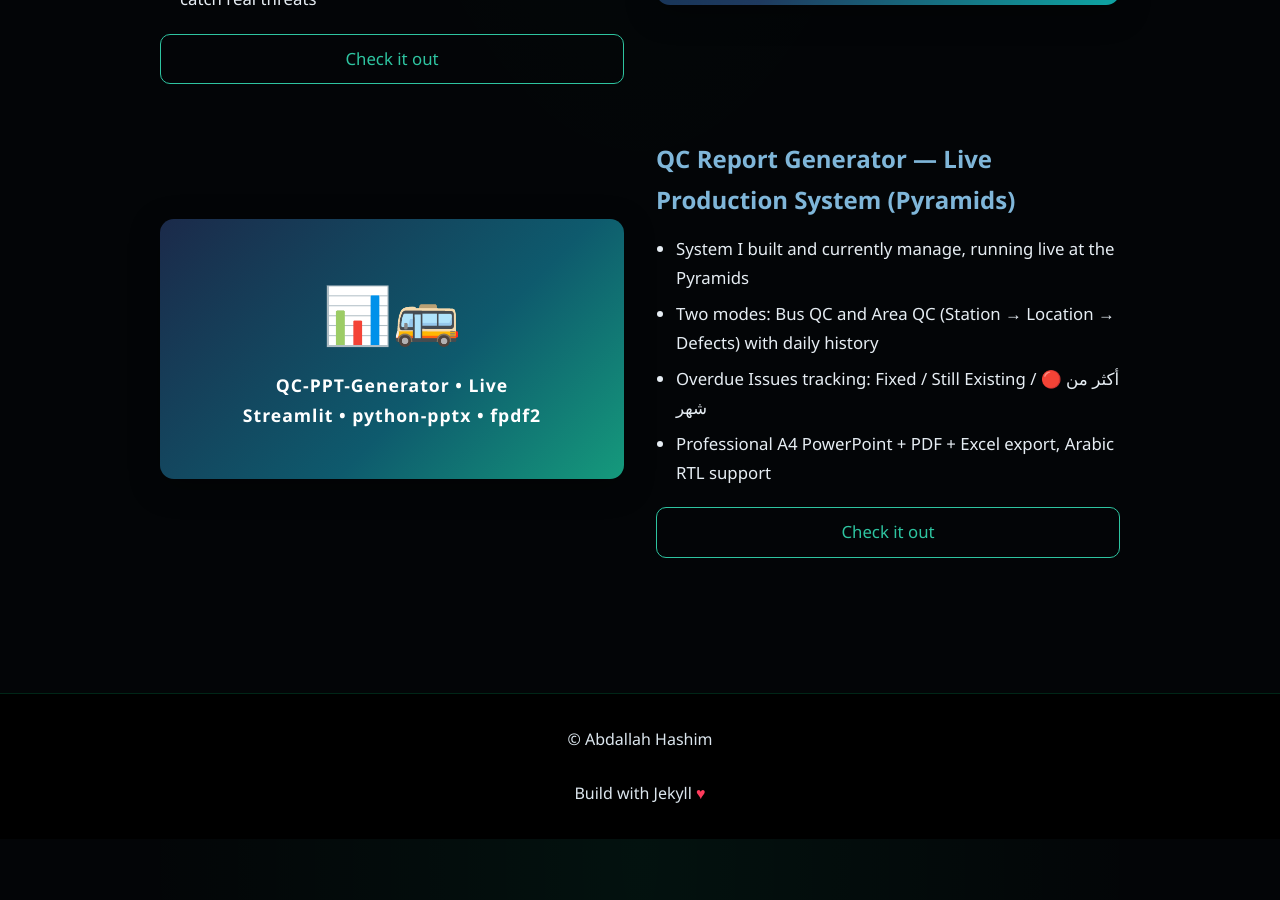
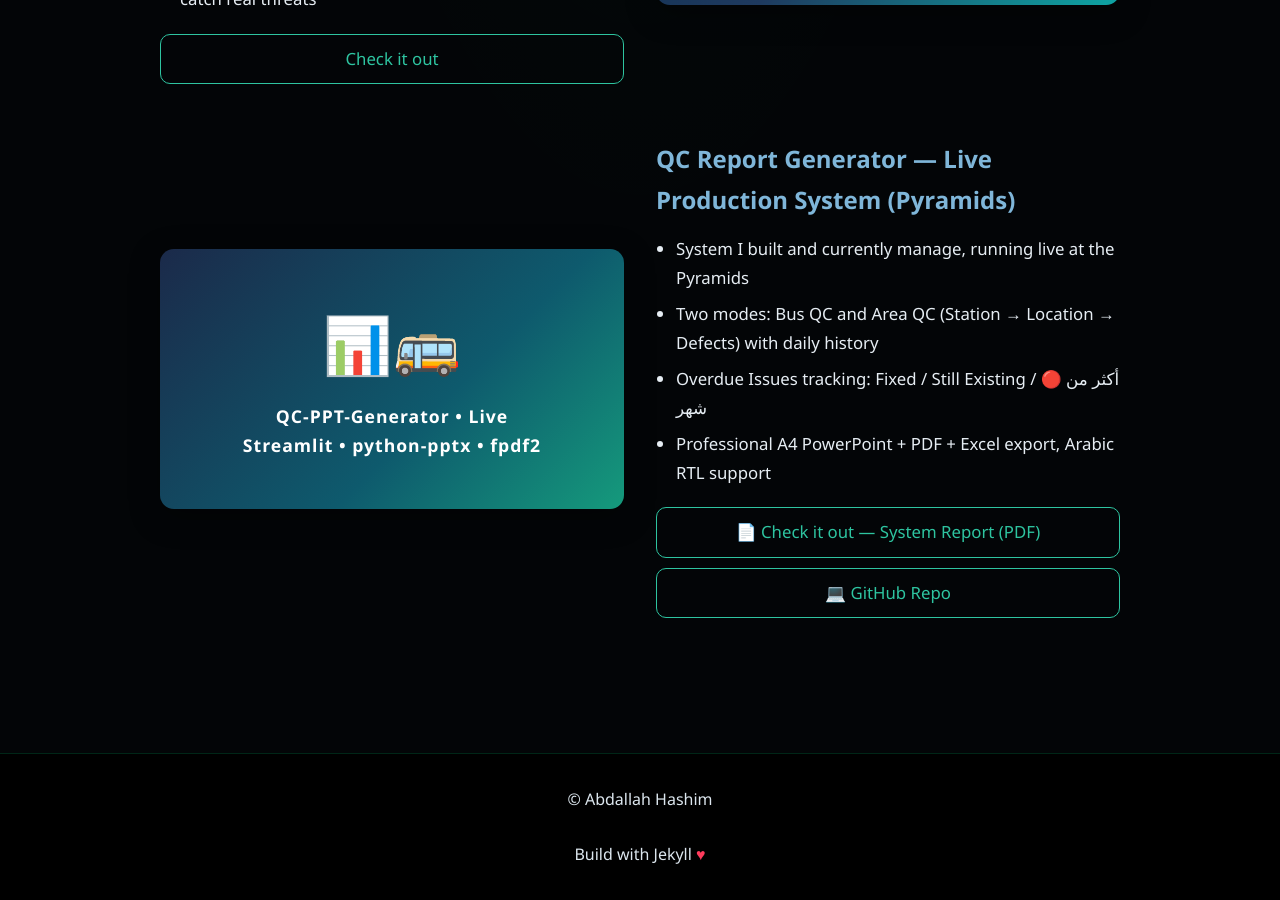
Before and after one commit to abdallahhashim/abdallahhashim.github.io, a Jekyll site: the page built from index.html, in a window 1280 px wide and 900 px high, scrolled down 1891 px. Built offline with Jekyll 4.4.1, drawn with Linux system fonts in a browser that asks for light colours; before the commit the page ends 2730 px from its top, so only the background shows below that.

Commit message:
QC Check it out opens system report PDF

```diff
--- a/_includes/portfolio.html
+++ b/_includes/portfolio.html
@@ -87,7 +87,8 @@
         <li>Overdue Issues tracking: Fixed / Still Existing / 🔴 أكثر من شهر</li>
         <li>Professional A4 PowerPoint + PDF + Excel export, Arabic RTL support</li>
       </ul>
-      <a class="btn" href="https://github.com/{{ site.author.github | default: 'yourusername' }}/QC-PPT-Generator" target="_blank">Check it out</a>
+      <a class="btn" href="{{ '/assets/qc-system-report.pdf' | relative_url }}" target="_blank">📄 Check it out — System Report (PDF)</a>
+      <a class="btn" href="https://github.com/{{ site.author.github | default: 'yourusername' }}/QC-PPT-Generator" target="_blank" style="margin-top:10px">💻 GitHub Repo</a>
     </div>
     <div class="project-img">
       <div class="img-placeholder qc">
--- a/_layouts/default.html
+++ b/_layouts/default.html
@@ -6,13 +6,13 @@
   <title>{{ site.author.name | default: "Your Name" }} | {{ site.author.title | default: "Portfolio" }}</title>
   <meta name="description" content="{{ site.description }}" />
   <link rel="stylesheet" href="https://cdnjs.cloudflare.com/ajax/libs/font-awesome/6.5.1/css/all.min.css">
-  <link rel="stylesheet" href="{{ '/assets/css/style.css' | relative_url }}?v=7">
+  <link rel="stylesheet" href="{{ '/assets/css/style.css' | relative_url }}?v=8">
   {% seo %}
 </head>
 <body>
   {{ content }}
   <script src="https://cdnjs.cloudflare.com/ajax/libs/particles.js/2.0.0/particles.min.js"></script>
-  <script src="{{ '/assets/js/particles-config.js' | relative_url }}?v=7"></script>
-  <script src="{{ '/assets/js/hero-space.js' | relative_url }}?v=7"></script>
+  <script src="{{ '/assets/js/particles-config.js' | relative_url }}?v=8"></script>
+  <script src="{{ '/assets/js/hero-space.js' | relative_url }}?v=8"></script>
 </body>
 </html>
```
Also changed, not shown: 1 other file.
